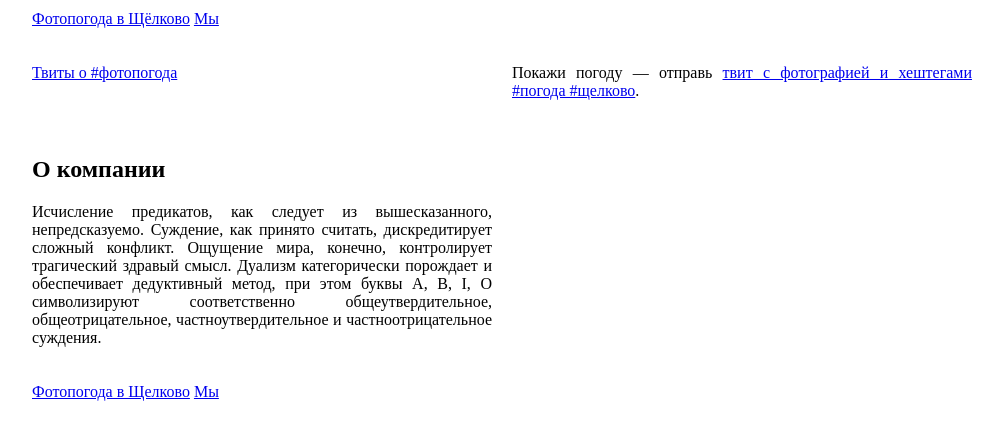
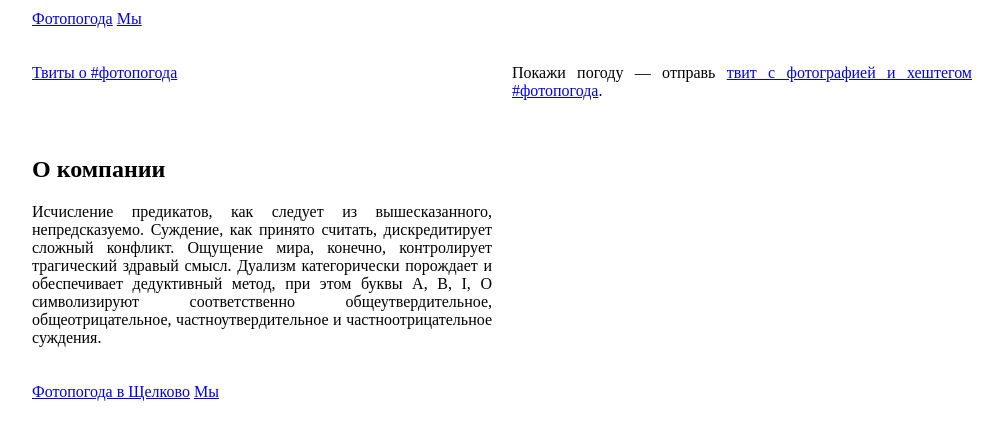
Before and after one commit to VVVas/vvvas.github.io, a Jekyll site: the page index.html, which Jekyll copies as it is, in a window 1280 px wide. Shown: the top 440 px of the page, without its empty margins (118-1120 px from the left). Built offline with Jekyll 4.4.1, drawn with Linux system fonts in a browser that asks for light colours; comment, search, counter and statistics services are not loaded.

Commit message:
Просто фотопогода

```diff
--- a/index.html
+++ b/index.html
@@ -19,11 +19,11 @@
 <![endif]-->
 <!-- Custom styles for this template -->
 <link href="/css/vvvas.css" rel="stylesheet">
-<title>Фотопогода в Щёлково</title>
+<title>Фотопогода</title>
 </head>
 <body>
 <header>
-	<a href="/">Фотопогода в Щёлково</a>
+	<a href="/">Фотопогода</a>
 	<a href="/#about">Мы</a>
 	</div>
 </header>
@@ -35,7 +35,7 @@
 </section>
 
 <section id="text">
-	<p>Покажи погоду&nbsp;&mdash; отправь <a href="https://twitter.com/intent/tweet?hashtags=%D0%BF%D0%BE%D0%B3%D0%BE%D0%B4%D0%B0%2C%D1%89%D0%B5%D0%BB%D0%BA%D0%BE%D0%B2%D0%BE">твит с фотографией и хештегами #погода #щелково</a>.</p>
+	<p>Покажи погоду&nbsp;&mdash; отправь <a href="https://twitter.com/intent/tweet?hashtags=%D1%84%D0%BE%D1%82%D0%BE%D0%BF%D0%BE%D0%B3%D0%BE%D0%B4%D0%B0">твит с фотографией и хештегом #фотопогода</a>.</p>
 </section>
 
 <a class="name" name="about"></a>
```
